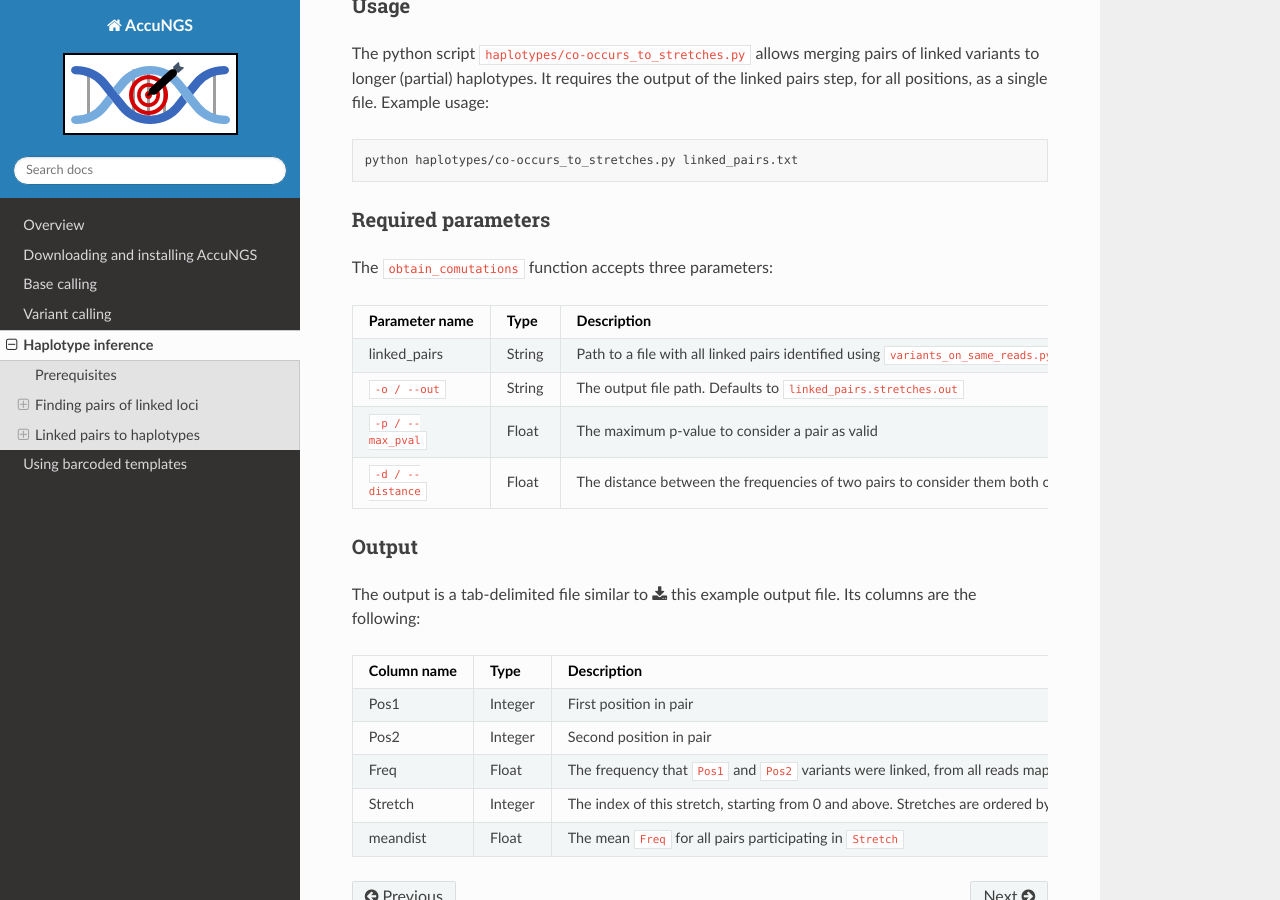
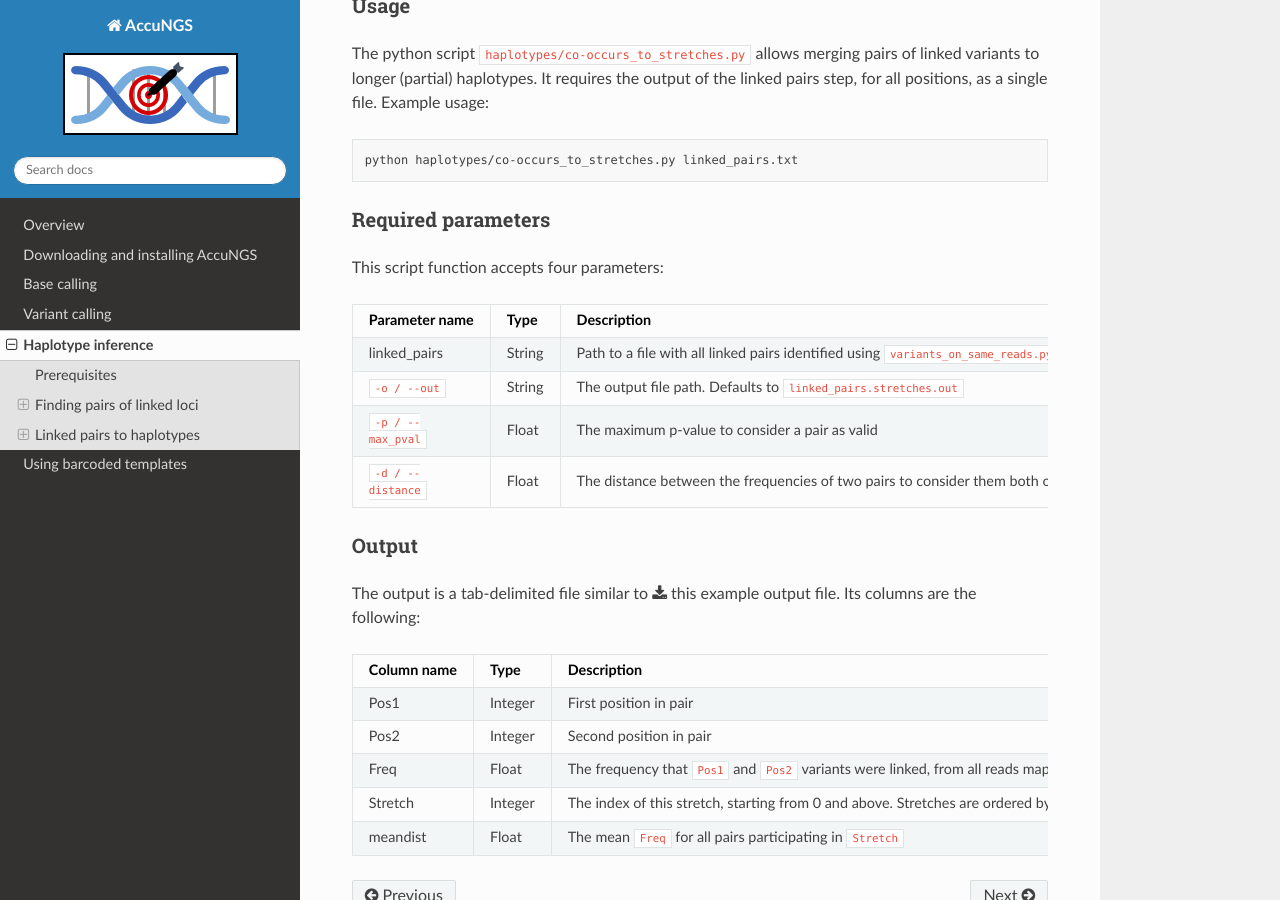
Before and after one commit to Stern-Lab/AccuNGS, a Sphinx documentation site: the page built from docs/source/haplotypes.rst, in a window 1280 px wide and 900 px high, scrolled down 2055 px. Built offline with Sphinx 7.4.7 and the Read the Docs theme 2.0.0, drawn with Linux system fonts in a browser that asks for light colours; formulas are drawn with MathJax 3.

Commit message:
Update haplotypes.rst

```diff
--- a/docs/source/haplotypes.rst
+++ b/docs/source/haplotypes.rst
@@ -106,7 +106,7 @@ Example usage:
 Required parameters
 *******************
 
-The ``obtain_comutations`` function accepts three parameters:
+This script function accepts four parameters:
 
 ===================== ================ ================================
 Parameter name        Type             Description
```
